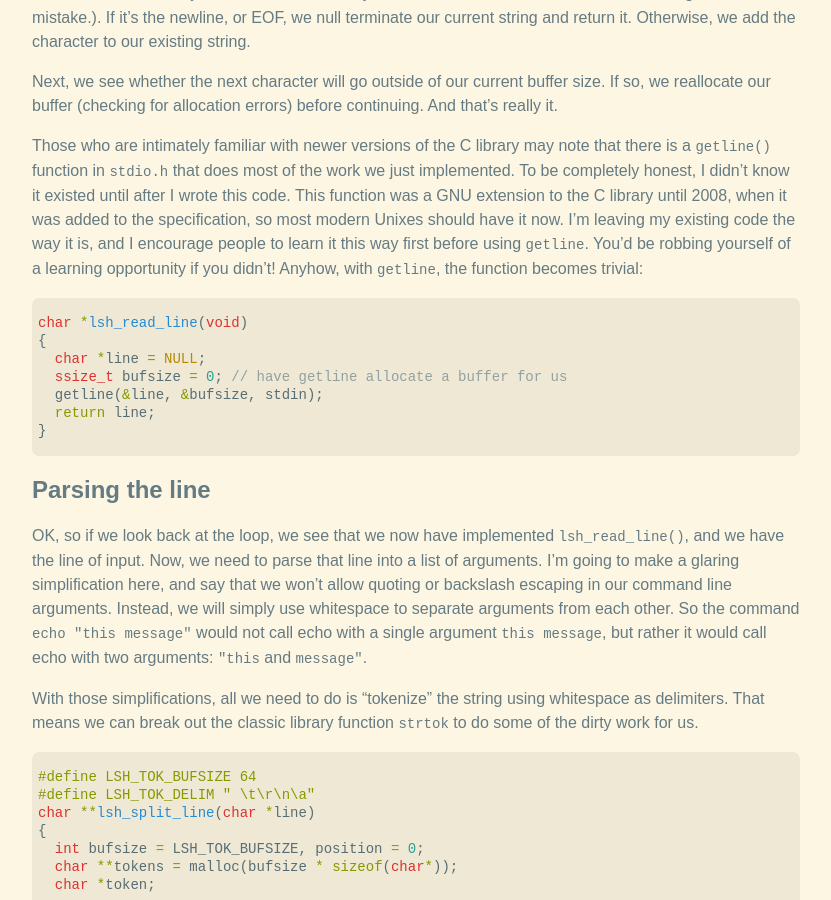
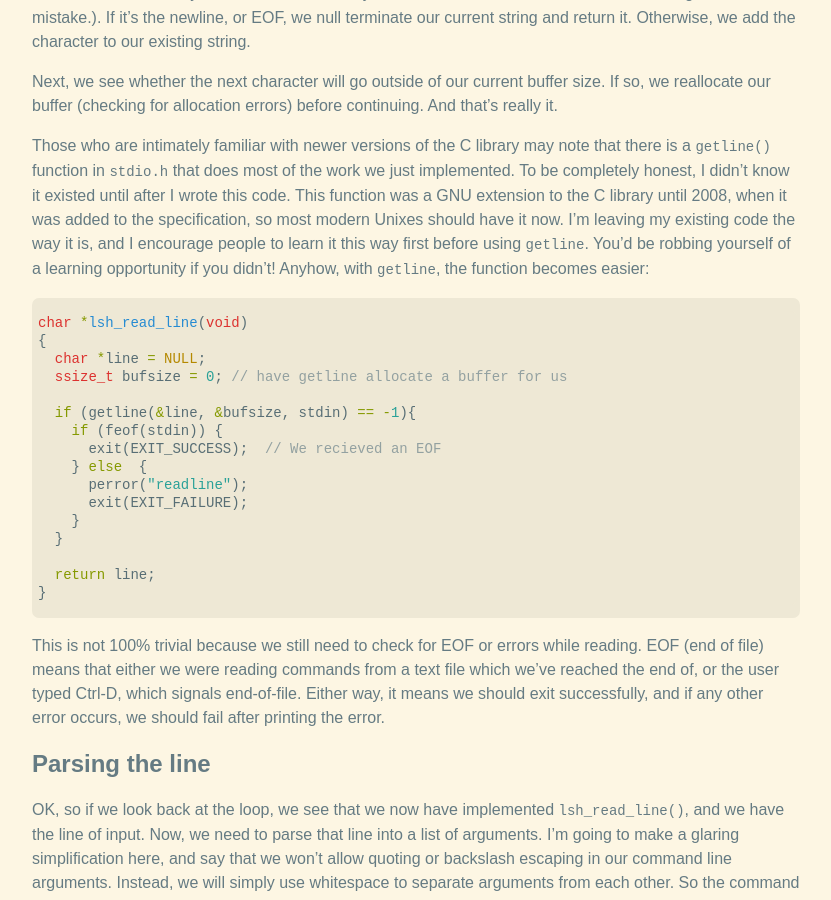
Before and after one commit to brenns10/brennan.io, a Jekyll site: the page built from _posts/2015-01-16-write-a-shell-in-c.md, in a window 1280 px wide and 900 px high, scrolled down 2862 px. Shown: the whole window, without its empty margins (224-1055 px from the left). Built offline with Jekyll 4.4.1, drawn with Linux system fonts in a browser that asks for light colours; nearby versions of some CDN libraries; some of the changed text lies outside the part shown.

Commit message:
Update shell blog post lsh_read_line() implementation brenns10/lsh#14, thanks @harishankarv

````diff
--- a/_posts/2015-01-16-write-a-shell-in-c.md
+++ b/_posts/2015-01-16-write-a-shell-in-c.md
@@ -169,17 +169,32 @@ I wrote this code.  This function was a GNU extension to the C library until
 it now.  I'm leaving my existing code the way it is, and I encourage people to
 learn it this way first before using `getline`.  You'd be robbing yourself of a
 learning opportunity if you didn't!  Anyhow, with `getline`, the function
-becomes trivial:
+becomes easier:
 
 ```c
 char *lsh_read_line(void)
 {
   char *line = NULL;
   ssize_t bufsize = 0; // have getline allocate a buffer for us
-  getline(&line, &bufsize, stdin);
+
+  if (getline(&line, &bufsize, stdin) == -1){
+    if (feof(stdin)) {
+      exit(EXIT_SUCCESS);  // We recieved an EOF
+    } else  {
+      perror("readline");
+      exit(EXIT_FAILURE);
+    }
+  }
+
   return line;
 }
 ```
+
+This is not 100% trivial because we still need to check for EOF or errors while
+reading. EOF (end of file) means that either we were reading commands from a
+text file which we've reached the end of, or the user typed Ctrl-D, which
+signals end-of-file. Either way, it means we should exit successfully, and if
+any other error occurs, we should fail after printing the error.
 
 ## Parsing the line
 
@@ -581,3 +596,9 @@ to see exactly what I did wrong.
   for `getline()` specifies that the first argument should be freeable, so
   `line` should be initialized to `NULL` in my `lsh_read_line()` implementation
   that uses `getline()`.
+
+**Edit 3:** It's 2020 and we're still finding bugs, this is why software is
+hard. Credit to [harishankarv](https://github.com/harishankarv) on Github, for
+finding an issue with my "simple" implementation of `lsh_read_line()` that
+depends on `getline()`. See [this issue](https://github.com/brenns10/lsh/issues/14)
+for details -- the text of the blog is updated.
````
